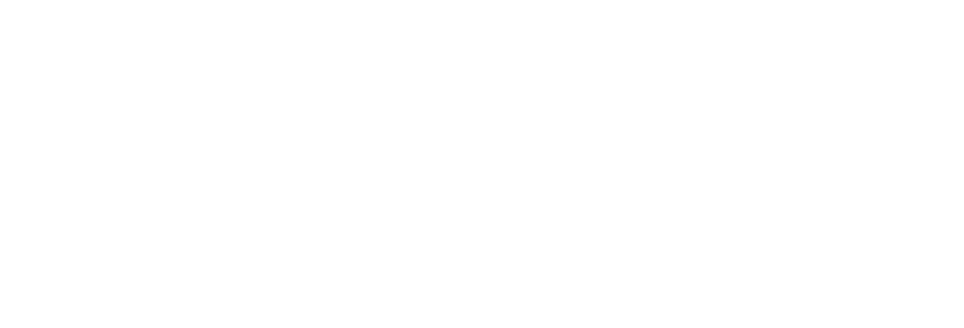
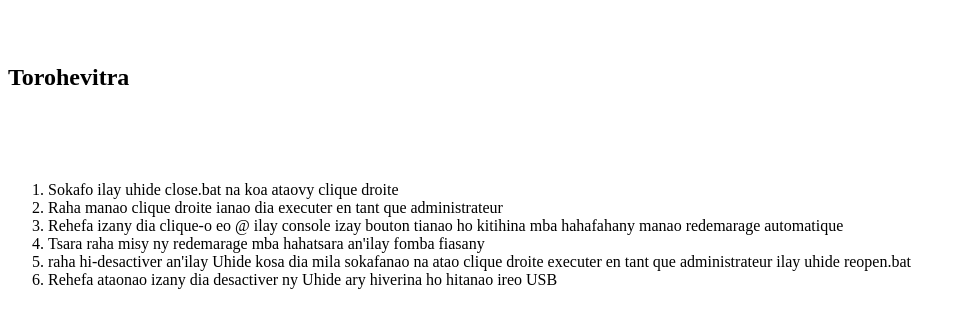
Before and after one commit to tantelyorion/uhide, a plain HTML site: page index.html in a window 1280 px wide. Shown: the whole page, without its empty margins (0-964 px from the left). Drawn offline with Linux system fonts and the light colour scheme.

Commit message:
Fusion avec le dépôt distant et résolution des conflits

```diff
--- a/index.html
+++ b/index.html
@@ -6,6 +6,20 @@
     <title>Uhide</title>
 </head>
 <body>
+    <br>
+    <br>
+    <h2>Torohevitra</h2>
+    <br>
+    <br>
+    <br>
+    <ol>
+        <li>Sokafo ilay uhide close.bat na koa ataovy clique droite</li>
+        <li>Raha manao clique droite ianao dia executer en tant que administrateur</li>
+        <li>Rehefa izany dia clique-o eo @ ilay console izay bouton tianao ho kitihina mba hahafahany manao redemarage automatique</li>
+        <li>Tsara raha misy ny redemarage mba hahatsara an'ilay fomba fiasany</li>
+        <li>raha hi-desactiver an'ilay Uhide kosa dia mila sokafanao na atao clique droite executer en tant que administrateur ilay uhide reopen.bat</li>
 
+        <li>Rehefa ataonao izany dia desactiver ny Uhide ary hiverina ho hitanao ireo USB</li>
+    </ol>
 </body>
 </html>
```
Also changed, not shown: 2 other files.
